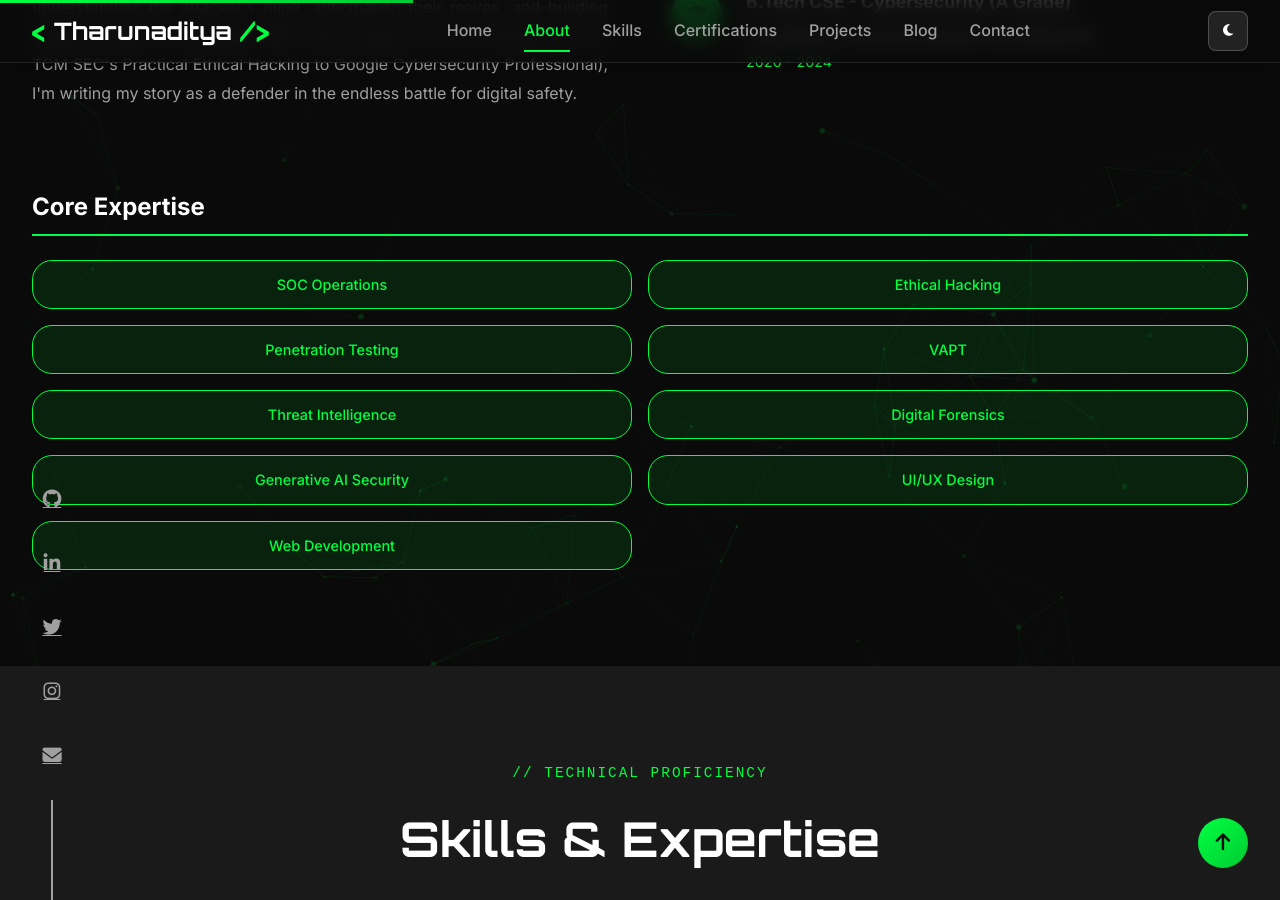
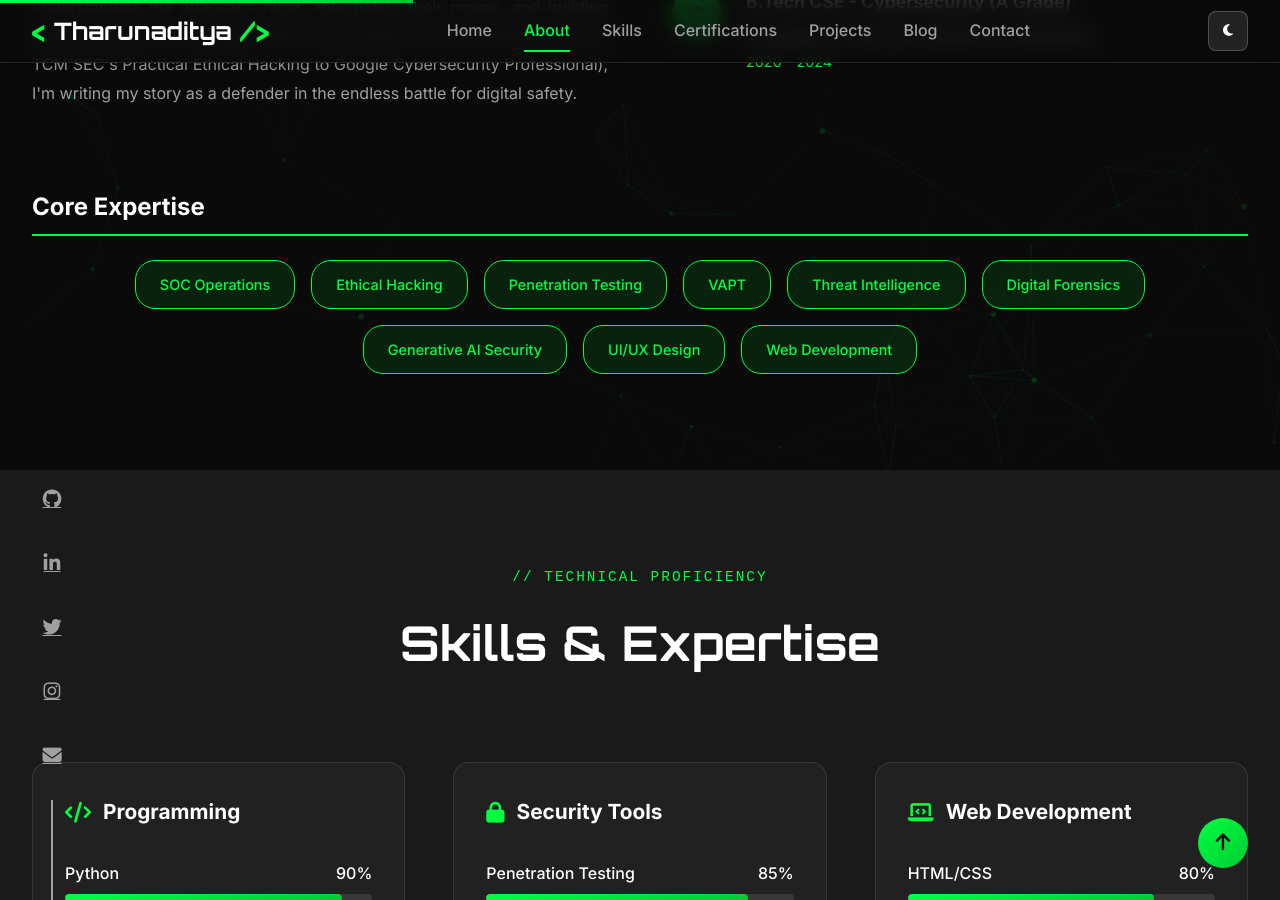
Before and after one commit to Tharunaditya/tharunaditya.github.io, a Jekyll site: the page index.html, which Jekyll copies as it is, in a window 1280 px wide and 900 px high, scrolled down 2281 px. Built offline with Jekyll 4.4.1, drawn with Linux system fonts in a browser that asks for light colours.

Commit message:
Make expertise tags auto-fit to content width

```diff
--- a/assets/css/style.css
+++ b/assets/css/style.css
@@ -703,9 +703,10 @@ body {
 }
 
 .expertise-tags {
-    display: grid;
-    grid-template-columns: repeat(2, 1fr);
+    display: flex;
+    flex-wrap: wrap;
     gap: 1rem;
+    justify-content: center;
 }
 
 .expertise-tags .tag {
```
